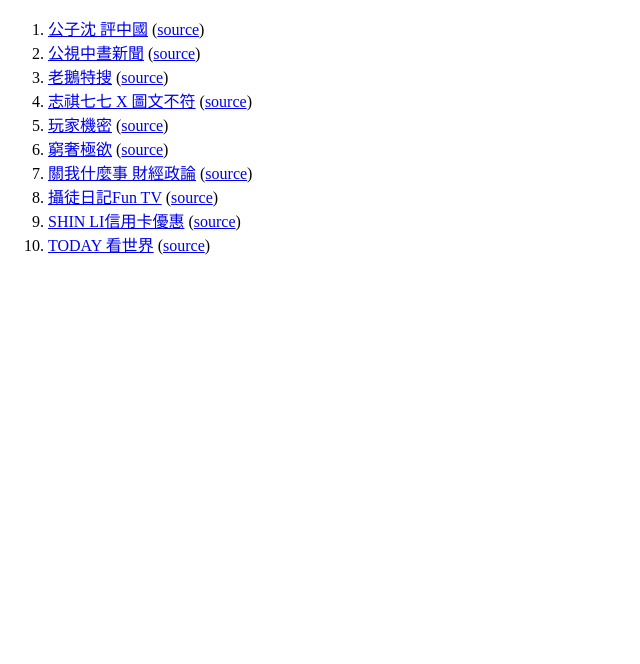
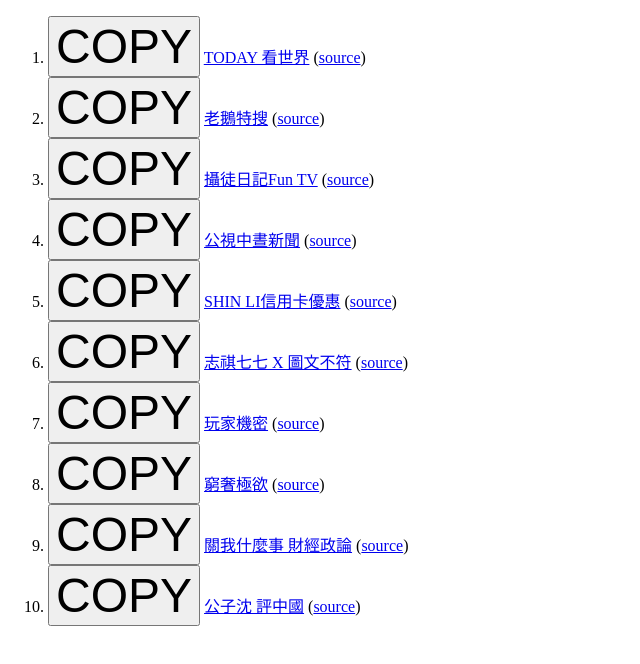
Before and after one commit to democwise2016/action-UT-Podcast-Daily-202408, a plain HTML site: page index.html in a window 1280 px wide. Shown: the whole page, without its empty margins (0-640 px from the left). Drawn offline with Linux system fonts and the light colour scheme.

Commit message:
Deploying to gh-pages from @ democwise2016/action-UT-Podcast-Daily-202408@10418dd01312effecf8987506f8ae59e518abcd5 🚀

```diff
--- a/index.html
+++ b/index.html
@@ -2,49 +2,72 @@
 <html>
 <head>
   <meta charset="UTF-8">
-  <title>ACTION-UT-PODCAST</title>
+  <title>action-MOOC-Podcast</title>
+  <script>
+  function copyPlainString (text) {
+    if (!navigator.clipboard) {
+      this.fallbackCopyTextToClipboard(text);
+      return;
+    }
+    navigator.clipboard.writeText(text).then(function () {
+      //console.log('Async: Copying to clipboard was successful!');
+    }, function (err) {
+      //console.error('Async: Could not copy text: ', err);
+    });
+  }
+  </script>
 </head>
 <body>
 <ol>
 <li>
-      <a href="https://democwise2016.github.io/action-UT-Podcast-Daily-202408/gongzishen-ch_UCrGSFNEBmCN0rqhATZels2Q.rss" target="_blank">公子沈 評中國</a>
-      (<a href="https://www.youtube.com/channel/UCrGSFNEBmCN0rqhATZels2Q" target="_blank">source</a>)
+      <button type="button" style="font-size: 3rem" onclick="copyPlainString('https://democwise2016.github.io/action-UT-Podcast-Daily-202408/today-everyday-ch_UCmMnzrvnsSnv-0u9M1Rxiqw.rss');this.style.color='red';">COPY</button>
+      <a href="https://democwise2016.github.io/action-UT-Podcast-Daily-202408/today-everyday-ch_UCmMnzrvnsSnv-0u9M1Rxiqw.rss" target="_blank">TODAY 看世界</a>
+      (<a href="https://www.youtube.com/channel/UCmMnzrvnsSnv-0u9M1Rxiqw" target="_blank">source</a>)
     </li>
 <li>
+      <button type="button" style="font-size: 3rem" onclick="copyPlainString('https://democwise2016.github.io/action-UT-Podcast-Daily-202408/omgoosetw-news-ch_UC_iwP8I13JnL54BypRCzldw.rss');this.style.color='red';">COPY</button>
+      <a href="https://democwise2016.github.io/action-UT-Podcast-Daily-202408/omgoosetw-news-ch_UC_iwP8I13JnL54BypRCzldw.rss" target="_blank">老鵝特搜</a>
+      (<a href="https://www.youtube.com/channel/UC_iwP8I13JnL54BypRCzldw" target="_blank">source</a>)
+    </li>
+<li>
+      <button type="button" style="font-size: 3rem" onclick="copyPlainString('https://democwise2016.github.io/action-UT-Podcast-Daily-202408/funtv8964-ch_UCvTe3Z7TZsjGzUERx4Ce6zA.rss');this.style.color='red';">COPY</button>
+      <a href="https://democwise2016.github.io/action-UT-Podcast-Daily-202408/funtv8964-ch_UCvTe3Z7TZsjGzUERx4Ce6zA.rss" target="_blank">攝徒日記Fun TV</a>
+      (<a href="https://www.youtube.com/channel/UCvTe3Z7TZsjGzUERx4Ce6zA" target="_blank">source</a>)
+    </li>
+<li>
+      <button type="button" style="font-size: 3rem" onclick="copyPlainString('https://democwise2016.github.io/action-UT-Podcast-Daily-202408/PNNPTS-noon-news-pl_PLjjrV9IhkIpcIqZiUfkkxgKtoiD517Kdf.rss');this.style.color='red';">COPY</button>
       <a href="https://democwise2016.github.io/action-UT-Podcast-Daily-202408/PNNPTS-noon-news-pl_PLjjrV9IhkIpcIqZiUfkkxgKtoiD517Kdf.rss" target="_blank">公視中晝新聞</a>
       (<a href="https://www.youtube.com/playlist?list=PLjjrV9IhkIpcIqZiUfkkxgKtoiD517Kdf" target="_blank">source</a>)
     </li>
 <li>
-      <a href="https://democwise2016.github.io/action-UT-Podcast-Daily-202408/omgoosetw-news-ch_UC_iwP8I13JnL54BypRCzldw.rss" target="_blank">老鵝特搜</a>
-      (<a href="https://www.youtube.com/channel/UC_iwP8I13JnL54BypRCzldw" target="_blank">source</a>)
+      <button type="button" style="font-size: 3rem" onclick="copyPlainString('https://democwise2016.github.io/action-UT-Podcast-Daily-202408/SHINLI-ch_UCK-qc_POQZwWrMg-Pr-oYtg.rss');this.style.color='red';">COPY</button>
+      <a href="https://democwise2016.github.io/action-UT-Podcast-Daily-202408/SHINLI-ch_UCK-qc_POQZwWrMg-Pr-oYtg.rss" target="_blank">SHIN LI信用卡優惠</a>
+      (<a href="https://www.youtube.com/channel/UCK-qc_POQZwWrMg-Pr-oYtg" target="_blank">source</a>)
     </li>
 <li>
+      <button type="button" style="font-size: 3rem" onclick="copyPlainString('https://democwise2016.github.io/action-UT-Podcast-Daily-202408/shasha77-ch_UCiWXd0nmBjlKROwzMyPV-Nw.rss');this.style.color='red';">COPY</button>
       <a href="https://democwise2016.github.io/action-UT-Podcast-Daily-202408/shasha77-ch_UCiWXd0nmBjlKROwzMyPV-Nw.rss" target="_blank">志祺七七 X 圖文不符</a>
       (<a href="https://www.youtube.com/channel/UCiWXd0nmBjlKROwzMyPV-Nw" target="_blank">source</a>)
     </li>
 <li>
+      <button type="button" style="font-size: 3rem" onclick="copyPlainString('https://democwise2016.github.io/action-UT-Podcast-Daily-202408/GamerSecret-ch_UCmtmIF-u0ojej0y9i9STuIw.rss');this.style.color='red';">COPY</button>
       <a href="https://democwise2016.github.io/action-UT-Podcast-Daily-202408/GamerSecret-ch_UCmtmIF-u0ojej0y9i9STuIw.rss" target="_blank">玩家機密</a>
       (<a href="https://www.youtube.com/channel/UCmtmIF-u0ojej0y9i9STuIw" target="_blank">source</a>)
     </li>
 <li>
+      <button type="button" style="font-size: 3rem" onclick="copyPlainString('https://democwise2016.github.io/action-UT-Podcast-Daily-202408/withmoney-ch_UCA0o60mhG0v2Eha8wSL3_Jw.rss');this.style.color='red';">COPY</button>
       <a href="https://democwise2016.github.io/action-UT-Podcast-Daily-202408/withmoney-ch_UCA0o60mhG0v2Eha8wSL3_Jw.rss" target="_blank">窮奢極欲</a>
       (<a href="https://www.youtube.com/channel/UCA0o60mhG0v2Eha8wSL3_Jw" target="_blank">source</a>)
     </li>
 <li>
+      <button type="button" style="font-size: 3rem" onclick="copyPlainString('https://democwise2016.github.io/action-UT-Podcast-Daily-202408/GUNaSHOW-ch_UCMpuxj_U02VaHfaPD5Jjx_Q.rss');this.style.color='red';">COPY</button>
       <a href="https://democwise2016.github.io/action-UT-Podcast-Daily-202408/GUNaSHOW-ch_UCMpuxj_U02VaHfaPD5Jjx_Q.rss" target="_blank">關我什麼事 財經政論</a>
       (<a href="https://www.youtube.com/channel/UCMpuxj_U02VaHfaPD5Jjx_Q" target="_blank">source</a>)
     </li>
 <li>
-      <a href="https://democwise2016.github.io/action-UT-Podcast-Daily-202408/funtv8964-ch_UCvTe3Z7TZsjGzUERx4Ce6zA.rss" target="_blank">攝徒日記Fun TV</a>
-      (<a href="https://www.youtube.com/channel/UCvTe3Z7TZsjGzUERx4Ce6zA" target="_blank">source</a>)
-    </li>
-<li>
-      <a href="https://democwise2016.github.io/action-UT-Podcast-Daily-202408/SHINLI-ch_UCK-qc_POQZwWrMg-Pr-oYtg.rss" target="_blank">SHIN LI信用卡優惠</a>
-      (<a href="https://www.youtube.com/channel/UCK-qc_POQZwWrMg-Pr-oYtg" target="_blank">source</a>)
-    </li>
-<li>
-      <a href="https://democwise2016.github.io/action-UT-Podcast-Daily-202408/today-everyday-ch_UCmMnzrvnsSnv-0u9M1Rxiqw.rss" target="_blank">TODAY 看世界</a>
-      (<a href="https://www.youtube.com/channel/UCmMnzrvnsSnv-0u9M1Rxiqw" target="_blank">source</a>)
+      <button type="button" style="font-size: 3rem" onclick="copyPlainString('https://democwise2016.github.io/action-UT-Podcast-Daily-202408/gongzishen-ch_UCrGSFNEBmCN0rqhATZels2Q.rss');this.style.color='red';">COPY</button>
+      <a href="https://democwise2016.github.io/action-UT-Podcast-Daily-202408/gongzishen-ch_UCrGSFNEBmCN0rqhATZels2Q.rss" target="_blank">公子沈 評中國</a>
+      (<a href="https://www.youtube.com/channel/UCrGSFNEBmCN0rqhATZels2Q" target="_blank">source</a>)
     </li></ol>
 </body>
 </html>
```
Also changed, not shown: 3 other files.
